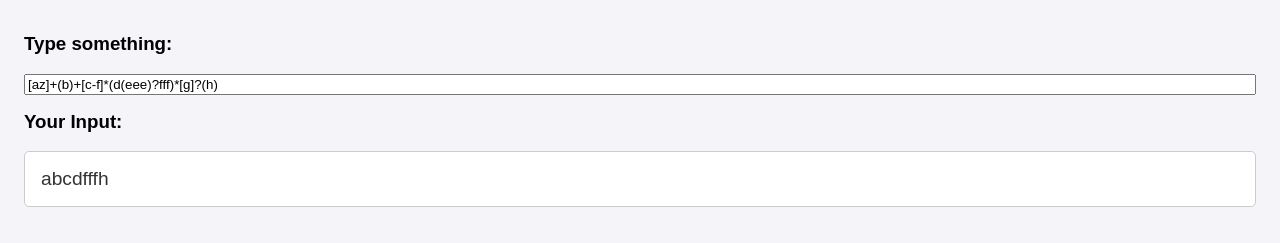
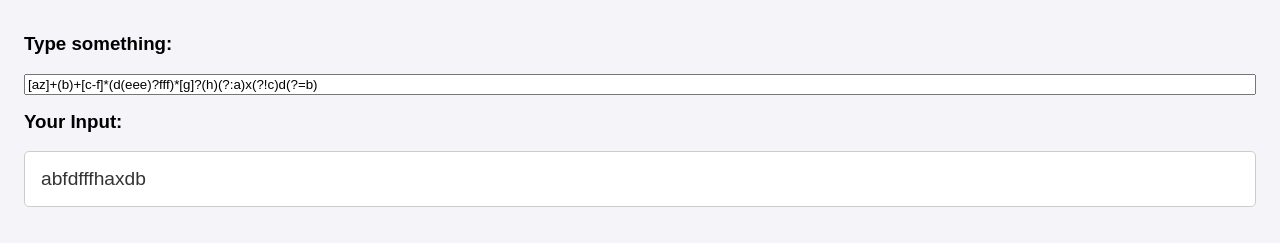
Before and after one commit to ThorD125/regex-solving, a plain HTML site: page index.html in a window 1280 px wide. Shown: the part 75-318 px from the top of the page. Drawn offline with Linux system fonts and the light colour scheme.

Commit message:
inclde non and other cappture group

```diff
--- a/index.html
+++ b/index.html
@@ -53,7 +53,7 @@
                 outputField.textContent = processString(inputField.value); // Update text content dynamically
             });
 
-            inputField.value = "[az]+(b)+[c-f]*(d(eee)?fff)*[g]?(h)";
+            inputField.value = "[az]+(b)+[c-f]*(d(eee)?fff)*[g]?(h)(?:a)x(?!c)d(?=b)";
             outputField.textContent = processString(inputField.value)
         })
     </script>
--- a/index.js
+++ b/index.js
@@ -1,6 +1,3 @@
-// Input string
-let thestring = "[az]+(b)+[c-f]*(d(eee)?fff)*[g]?(h)";
-
 // Utility function: Handles special characters
 function handleSpecialChar(replacement, specialChar) {
     if (specialChar === "+") {
@@ -46,6 +43,19 @@ function processString(input) {
             const specialChar = match[1];
 
             let replacement = group.slice(1, -1);
+
+            console.log(replacement)
+            if (replacement[0] == "?"){
+                if (replacement[1] == ":"){
+                    replacement = replacement.slice(2)
+                }
+                else if (replacement[1] == "="){
+                    replacement = replacement.slice(2)
+                } else if (replacement[1] == "!"){
+                    replacement = ""
+                }
+            }
+
             replacement = handleSpecialChar(replacement, specialChar);
 
             result = result.replace(fullMatch, replacement);
@@ -85,6 +95,3 @@ function processString(input) {
 
     return result;
 }
-
-// Execute and print the result
-console.log(processString(thestring));
```
